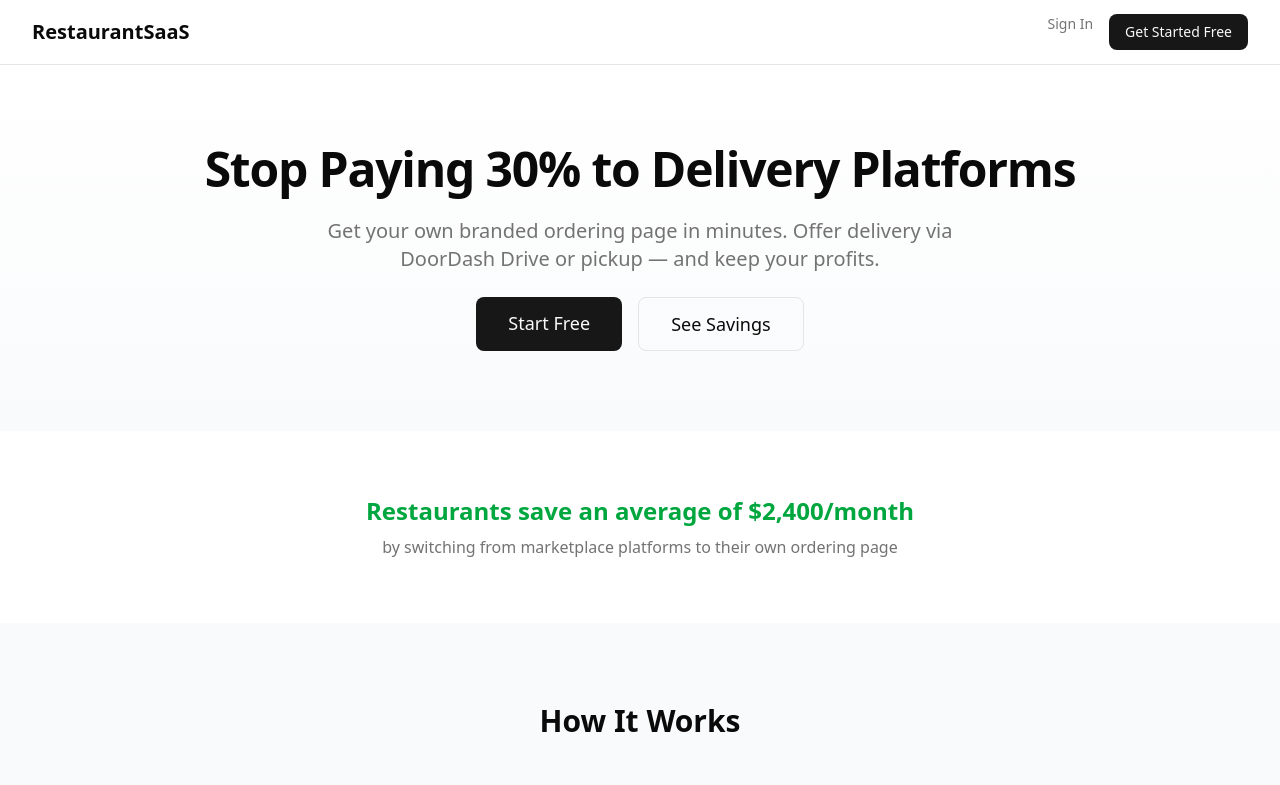
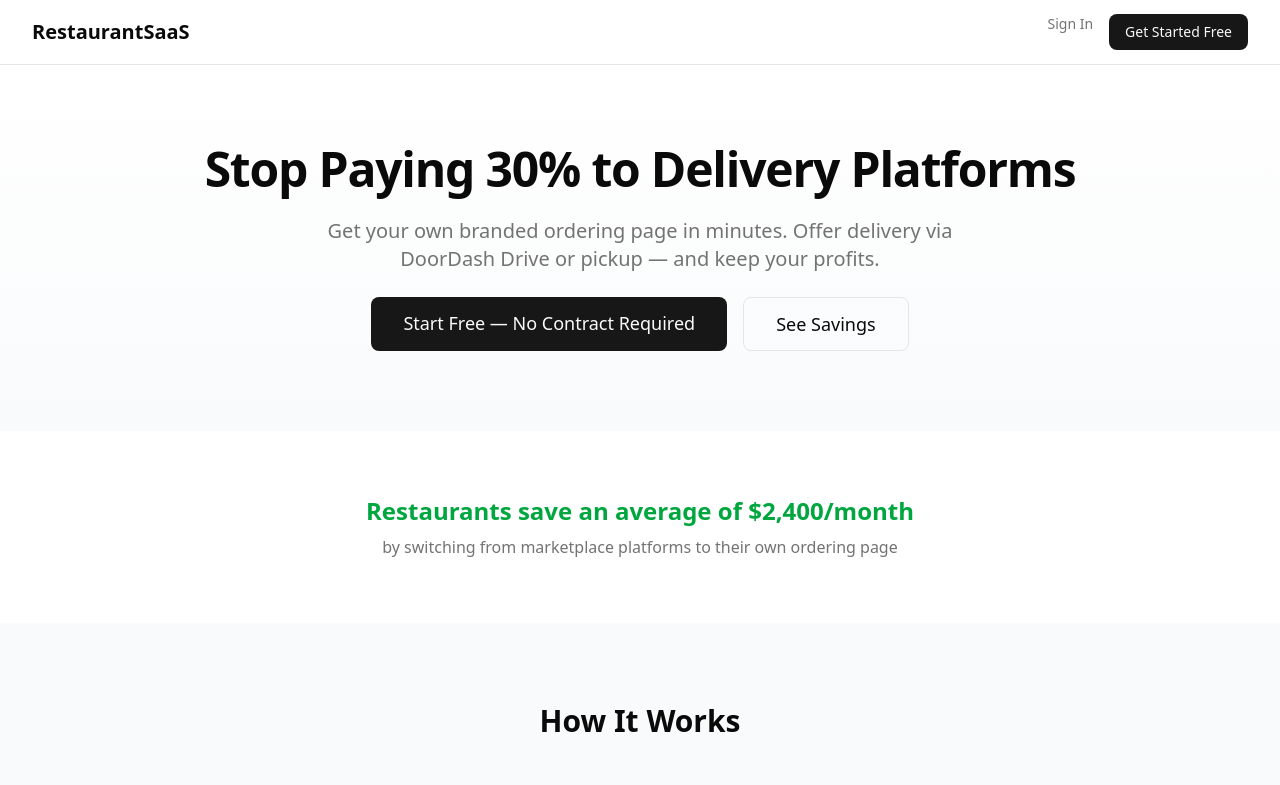
Before and after one commit to mariorecinos/restaurant-saas, a Next.js app: page / in a window 1280 px wide. Shown: the top 785 px of the page. Built offline with nearby package versions, Linux system fonts and the light colour scheme.

Commit message:
fix: update landing page CTA to "Start Free — No Contract Required"
Co-Authored-By: Claude Sonnet 4.6 <noreply@anthropic.com>

```diff
--- a/app/page.tsx
+++ b/app/page.tsx
@@ -40,7 +40,7 @@ export default function LandingPage() {
               href="/sign-up"
               className="bg-primary text-primary-foreground px-8 py-3 rounded-md text-lg font-medium hover:bg-primary/90"
             >
-              Start Free
+              Start Free — No Contract Required
             </Link>
             <a
               href="#calculator"
@@ -248,7 +248,7 @@ export default function LandingPage() {
               href="/sign-up"
               className="bg-primary text-primary-foreground px-8 py-3 rounded-md text-lg font-medium hover:bg-primary/90"
             >
-              Start Free
+              Start Free — No Contract Required
             </Link>
           </div>
         </div>
```
